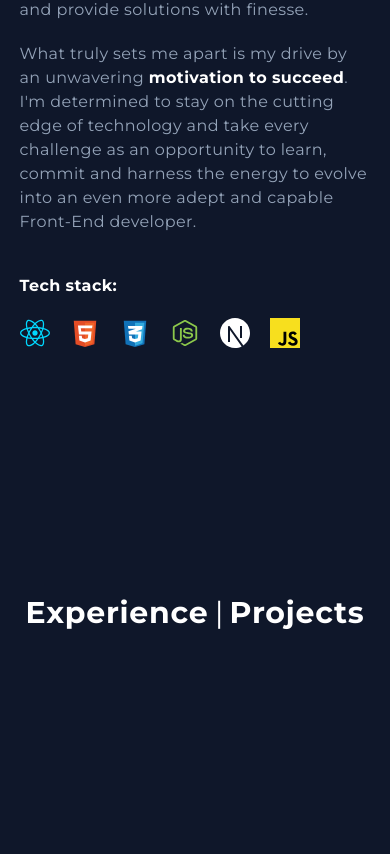
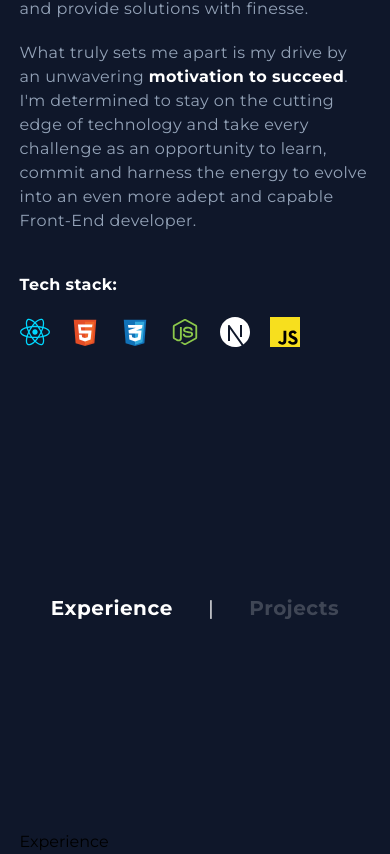
Before and after one commit to domrut/portfolio, a Next.js app in the folder front/: page / in a window 390 px wide. Shown: the part 826-1680 px from the top of the page. Built offline with nearby package versions, Linux system fonts and the light colour scheme.

Commit message:
nav logic add

```diff
--- /dev/null
+++ b/front/components/experiences.tsx
@@ -0,0 +1,7 @@
+export default function Experiences ({section}) {
+    return (
+        <>
+            <p>{section}</p>
+        </>
+    )
+}
--- a/front/components/header.tsx
+++ b/front/components/header.tsx
@@ -7,7 +7,7 @@ export default function Header (){
                 <h2 className="text-white my-5 tracking-tight text-xl sm:text-2xl">Looking for Front-End/React opportunities</h2>
                 <p className="text-neutral-400 text-base mb-10">I build applications and create experiences on the web.</p>
                 <a href="https://www.linkedin.com/in/dominykas-rutkauskas-2bb282166/" target="_blank"
-                   className="text-slate-900 inline-block text-xl font-semibold bg-teal-400 px-6 py-3 sm:px-10 sm:py-5 rounded-lg hover:shadow-button transition-shadow">Contact me
+                   className="text-slate-900 inline-block text-[18px] font-semibold bg-teal-400 px-6 py-3 sm:px-10 sm:py-5 rounded-lg hover:shadow-button transition-shadow">Contact me
                 </a>
             </div>
             <div className="min-w-[300px] hidden sm:block">
--- a/front/components/nav.tsx
+++ b/front/components/nav.tsx
@@ -1,10 +1,19 @@
-export default function Nav () {
+export default function Nav({setSection, section}) {
+    const switchSectionHandler = (section: string) => {
+        setSection(section);
+    }
     return (
         <nav className="max-w-xl mx-auto mt-60 mb-52">
-            <ul className="flex text-white text-3xl justify-evenly items-center">
-                <li className="font-bold tracking-wide hover:text-teal-400 cursor-pointer">Experience</li>
-                <li>|</li>
-                <li className="font-bold tracking-wide hover:text-teal-400 cursor-pointer">Projects</li>
+            <ul className="flex text-white text-xl sm:text-3xl justify-evenly items-center">
+                <li onClick={(event) => switchSectionHandler((event.target as HTMLElement).innerText)}
+                    className={`font-bold tracking-wide hover:opacity-100 ${section === "Experience" ? "opacity-100 pointer-events-none cursor-default" : "opacity-20 cursor-pointer hover:text-teal-400"}`}>
+                    Experience
+                </li>
+                <li className="mx-1">|</li>
+                <li onClick={(event) => switchSectionHandler((event.target as HTMLElement).innerText)}
+                    className={`font-bold tracking-wide hover:opacity-100 ${section === "Projects" ? "opacity-100 pointer-events-none cursor-default" : "opacity-20 cursor-pointer hover:text-teal-400"}`}>
+                    Projects
+                </li>
             </ul>
         </nav>
     )
--- a/front/pages/index.tsx
+++ b/front/pages/index.tsx
@@ -2,8 +2,11 @@ import Head from "next/head";
 import Header from "../components/header";
 import Introduction from "../components/introduction";
 import Nav from "../components/nav";
+import {useState} from "react";
+import Experiences from "../components/experiences";
 
 export default function Home() {
+    const [section, setSection] = useState<string>("Experience")
     return (
         <>
             <Head>
@@ -13,7 +16,8 @@ export default function Home() {
             <Header/>
             <main>
                 <Introduction/>
-                <Nav/>
+                <Nav section={section} setSection={setSection}/>
+                <Experiences section={section}/>
             </main>
         </>
     )
```
